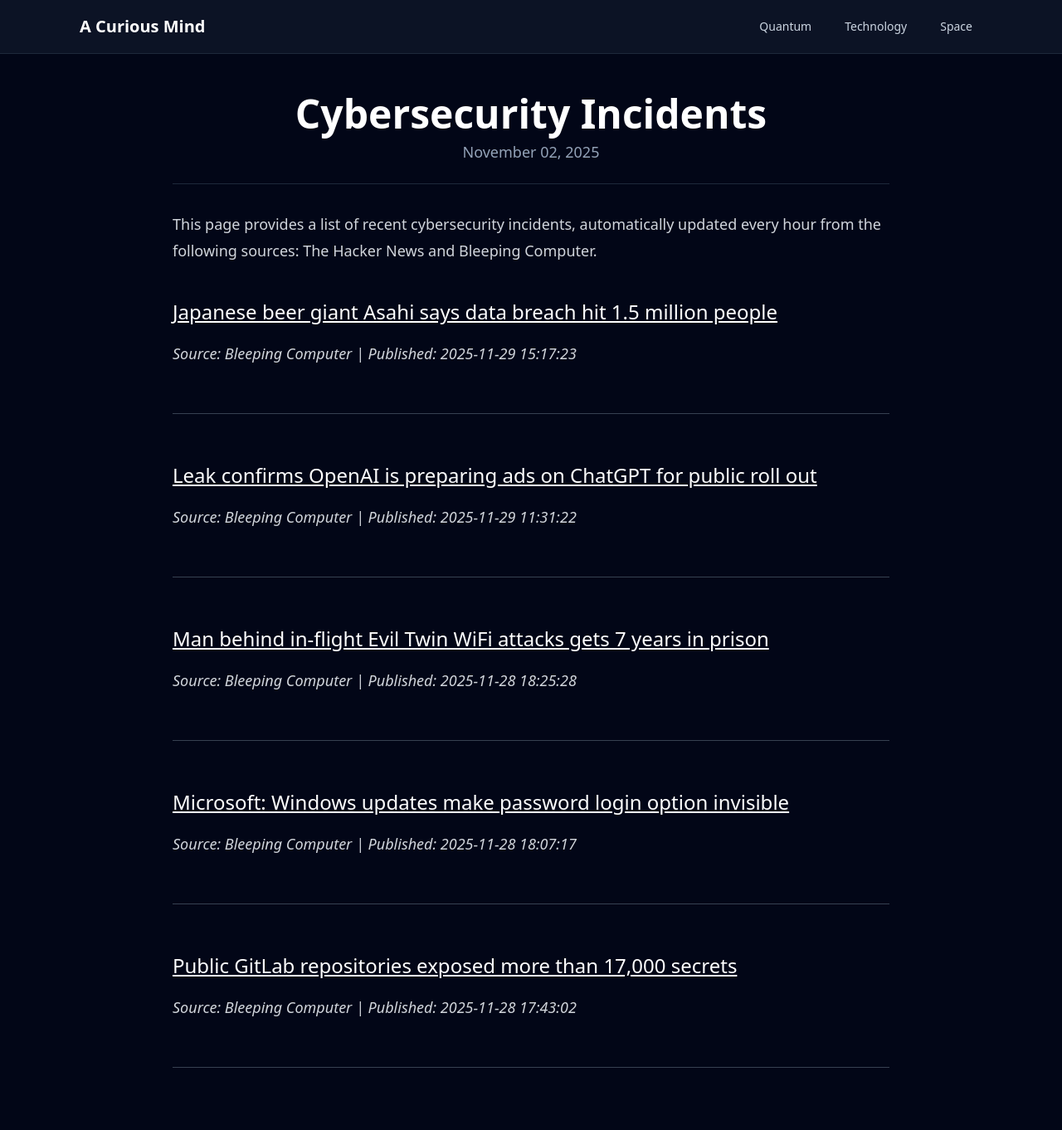
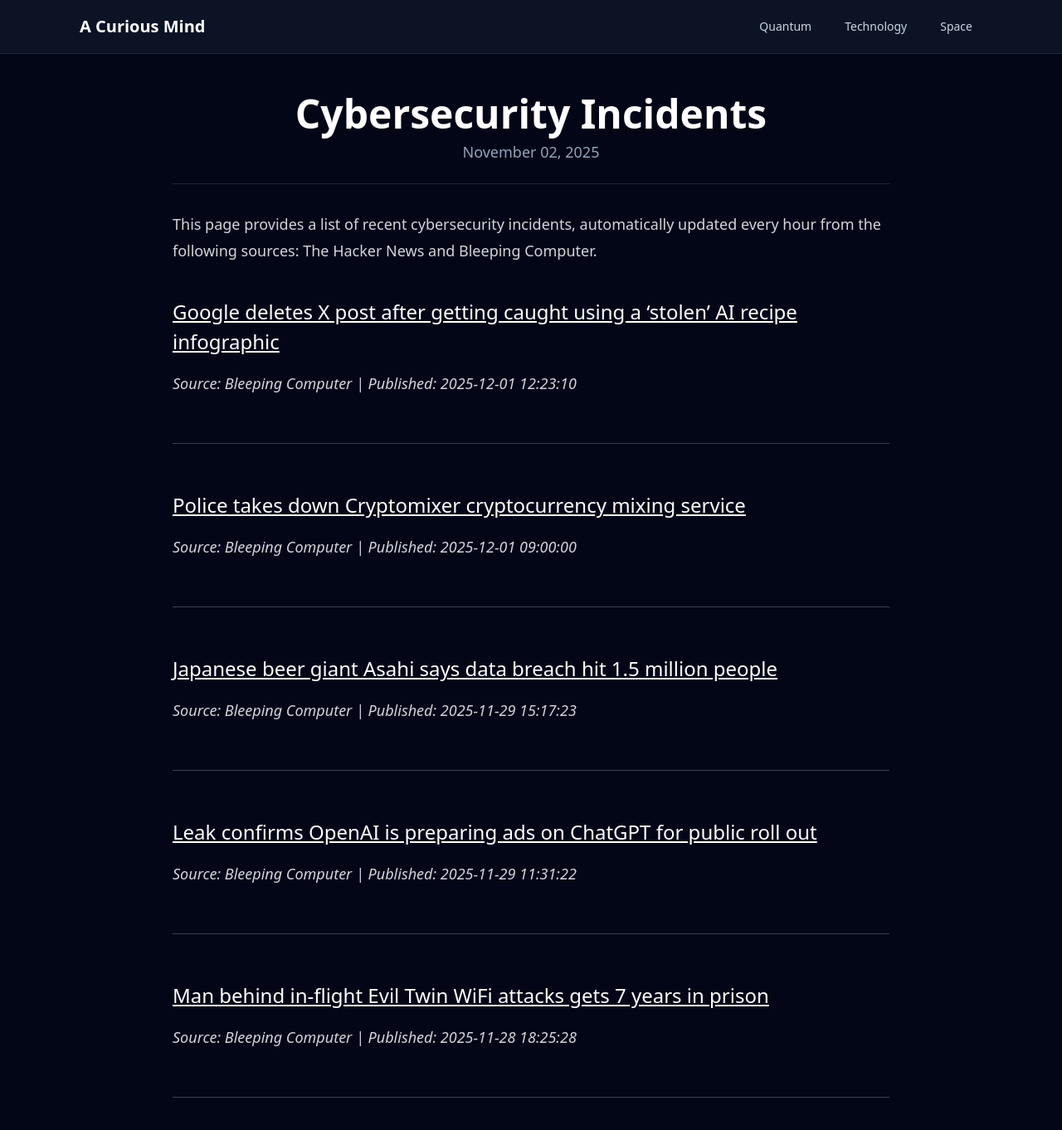
Before and after one commit to onehl7/onehl7.github.io, a Jekyll site: the page built from _posts/2025-11-02-cybersecurity-incidents.md, in a window 1280 px wide and 1400 px high. Shown: the top 1362 px of the window at 83% size. Built offline with Jekyll 4.4.1, drawn with Linux system fonts in a browser that asks for light colours; nearby versions of some CDN libraries.

Commit message:
Update news data

```diff
--- a/_data/news.json
+++ b/_data/news.json
@@ -1,4 +1,16 @@
 [
+  {
+    "source": "Bleeping Computer",
+    "title": "Google deletes X post after getting caught using a \u2018stolen\u2019 AI recipe infographic",
+    "link": "https://www.bleepingcomputer.com/news/artificial-intelligence/google-deletes-x-post-after-getting-caught-using-a-stolen-ai-recipe-infographic/",
+    "published": "2025-12-01 12:23:10"
+  },
+  {
+    "source": "Bleeping Computer",
+    "title": "Police takes down Cryptomixer cryptocurrency mixing service",
+    "link": "https://www.bleepingcomputer.com/news/security/police-takes-down-cryptomixer-cryptocurrency-mixing-service/",
+    "published": "2025-12-01 09:00:00"
+  },
   {
     "source": "Bleeping Computer",
     "title": "Japanese beer giant Asahi says data breach hit 1.5 million people",
@@ -16,17 +28,5 @@
     "title": "Man behind in-flight Evil Twin WiFi attacks gets 7 years in prison",
     "link": "https://www.bleepingcomputer.com/news/security/man-behind-in-flight-evil-twin-wifi-attacks-gets-7-years-in-prison/",
     "published": "2025-11-28 18:25:28"
-  },
-  {
-    "source": "Bleeping Computer",
-    "title": "Microsoft: Windows updates make password login option invisible",
-    "link": "https://www.bleepingcomputer.com/news/microsoft/microsoft-windows-updates-hide-password-icon-on-lock-screen/",
-    "published": "2025-11-28 18:07:17"
-  },
-  {
-    "source": "Bleeping Computer",
-    "title": "Public GitLab repositories exposed more than 17,000 secrets",
-    "link": "https://www.bleepingcomputer.com/news/security/public-gitlab-repositories-exposed-more-than-17-000-secrets/",
-    "published": "2025-11-28 17:43:02"
   }
 ]
```
